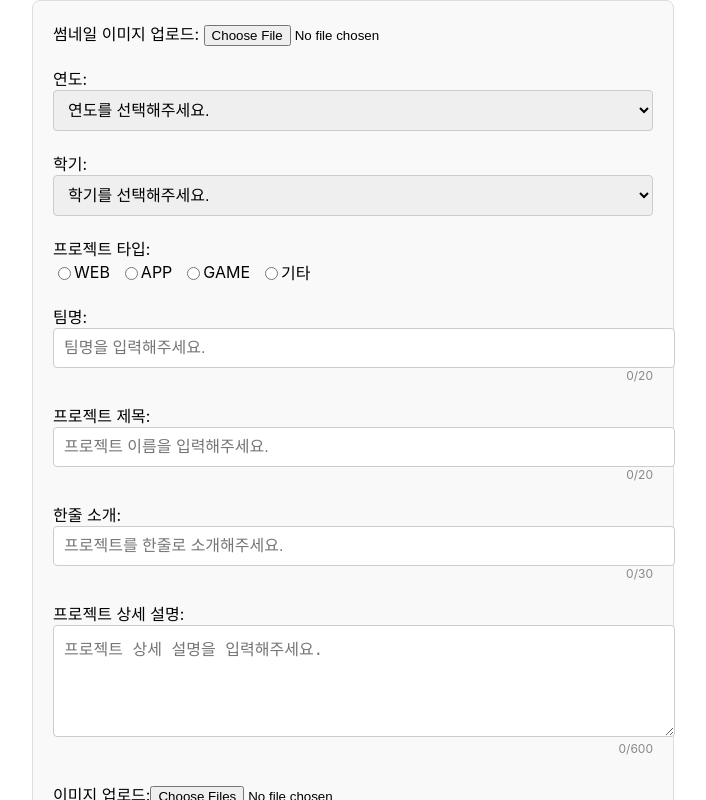
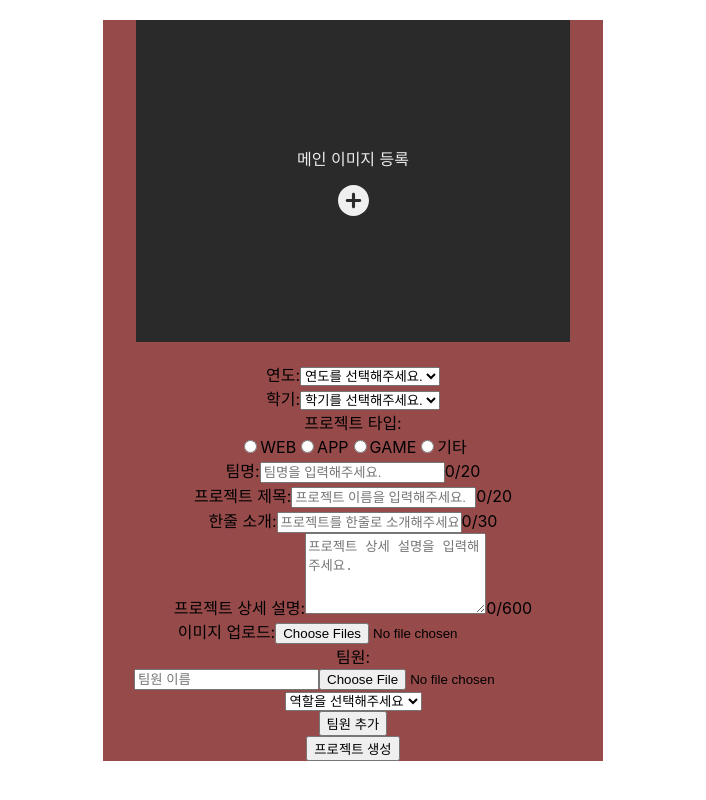
Before and after one commit to pknu-wap/2024_2_WEB_2, a React (Create React App) app in the folder client/: page / in a window 1280 px wide. Shown: the top 800 px of the page, without its empty margins (287-993 px from the left). Built offline with nearby package versions, Linux system fonts and the light colour scheme.

Commit message:
feature: 이미지  업로더 버튼 커스텀 아이콘으로 변경

```diff
--- a/client/src/assets/ProjectCreation/ProjectForm.css
+++ b/client/src/assets/ProjectCreation/ProjectForm.module.css
@@ -1,13 +1,31 @@
-.project-form {
-    max-width: 600px;
+.project_form {
+    max-width: 500px;
     margin: 0 auto;
-    padding: 20px;
-    border: 1px solid #ddd;
-    border-radius: 8px;
-    background-color: #f9f9f9;
+    background-color: #974a4a;
+    text-align: center;
   }
 
-  .form-group {
+  .image_uploader{
+    display: flex;
+    flex-direction: column;
+    align-items: center;
+    justify-content: center;
+    padding: 20px; /* 내부 여백 */
+    width: 394px; /* 너비 */
+    height: 282px;
+    margin: 20px auto; /* 가운데 정렬 */
+    background-color: #2A2A2A; /* 배경색 */
+    transition: border-color 0.3s; /* 경계선 색상 변화 애니메이션
+     */
+    color: #EBEBEB;
+  }
+
+.img_upload_btn{
+  display: none;
+}
+
+
+  .group {
     margin-bottom: 20px;
   }
 
--- a/client/src/components/ProjectCreation/ProjectForm.js
+++ b/client/src/components/ProjectCreation/ProjectForm.js
@@ -1,6 +1,6 @@
 // src/components/ProjectForm.js
 import React from "react";
-import "../../assets/ProjectCreation/ProjectForm.css"; // CSS 파일 경로 추가
+import styles from "../../assets/ProjectCreation/ProjectForm.module.css"; // CSS 파일 경로 추가
 import useProjectForm from "../../hooks/ProjectCreation/useProjectForm"; // Custome Hook 경로
 
 // 프로젝트 타입
@@ -98,6 +98,7 @@ const ProjectForm = ({ onSubmit }) => {
     errorMessage,
 
     // 핸들러
+    handleIconClick,
     handleThumbnailUpload,
     handleImagesUpload,
     handleMemberNameFocus,
@@ -110,11 +111,36 @@ const ProjectForm = ({ onSubmit }) => {
   } = useProjectForm();
 
   return (
-    <form className="project-form" onSubmit={(e) => handleSubmit(e, onSubmit)}>
+    <form
+      className={styles.project_form}
+      onSubmit={(e) => handleSubmit(e, onSubmit)}
+    >
       {/* 썸네일 이미지 업로드 */}
-      <div className="form-group">
-        <label>썸네일 이미지 업로드: </label>
-        <input type="file" accept="image/*" onChange={handleThumbnailUpload} />
+      <div className={styles.image_uploader}>
+        <label style={{ marginBottom: "15px" }}>메인 이미지 등록</label>
+        <svg
+          id="custom_image_uploader"
+          width="31"
+          height="31"
+          viewBox="0 0 31 31"
+          fill="none"
+          xmlns="http://www.w3.org/2000/svg"
+          onClick={handleIconClick}
+          style={{ cursor: "pointer" }} // 포인터 커서 추가
+        >
+          <path
+            d="M15.5 0C6.93935 0 0 6.93935 0 15.5C0 24.0606 6.93935 31 15.5 31C24.0606 31 31 24.0606 31 15.5C31 6.93935 24.0606 0 15.5 0ZM21.7 17.05H17.05V21.7C17.05 22.5556 16.3556 23.25 15.5 23.25C14.6444 23.25 13.95 22.5556 13.95 21.7V17.05H9.3C8.4444 17.05 7.75 16.3556 7.75 15.5C7.75 14.6444 8.4444 13.95 9.3 13.95H13.95V9.3C13.95 8.4444 14.6444 7.75 15.5 7.75C16.3556 7.75 17.05 8.4444 17.05 9.3V13.95H21.7C22.5556 13.95 23.25 14.6444 23.25 15.5C23.25 16.3556 22.5556 17.05 21.7 17.05Z"
+            fill="#EFEFEF"
+          />
+        </svg>
+
+        <input
+          className={styles.img_upload_btn}
+          type="file"
+          accept="image/*"
+          onChange={handleThumbnailUpload}
+          style={{ display: "none" }} // 파일 입력 요소 숨기기
+        />
         {thumbnail && (
           <div className="thumbnail-preview">
             <img
--- a/client/src/hooks/ProjectCreation/useProjectForm.js
+++ b/client/src/hooks/ProjectCreation/useProjectForm.js
@@ -1,6 +1,7 @@
 // src/hooks/useProjectForm.js
 // Custon Hook for Project Form
 import { useState } from "react";
+import styles from "../../assets/ProjectCreation/ProjectForm.module.css"; // CSS 파일 경로 추가
 
 const useProjectForm = () => {
   // 입력 폼 요소들의 상태
@@ -42,6 +43,10 @@ const useProjectForm = () => {
     if (file) {
       setThumbnail(file);
     }
+  };
+
+  const handleIconClick = (e) => {
+    document.querySelector(`.${styles.img_upload_btn}`).click();
   };
 
   // 이미지 업로드 핸들러 (배열 반복문)
@@ -229,6 +234,7 @@ const useProjectForm = () => {
     errorMessage,
 
     // 핸들러
+    handleIconClick,
     handleThumbnailUpload,
     handleImagesUpload,
     handleMemberNameFocus,
```
